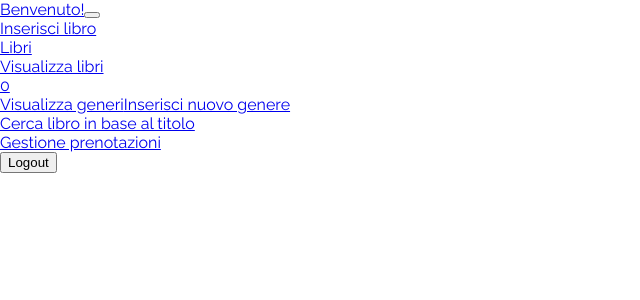
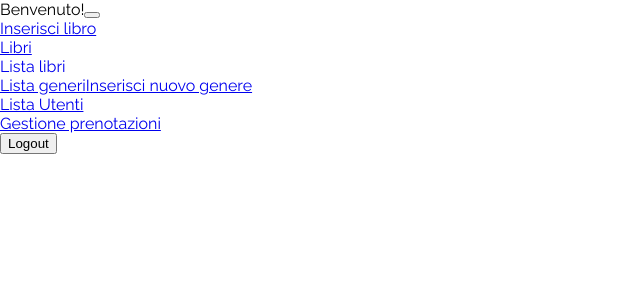
Before and after one commit to matteomorganti/library_administration, a React (Create React App) app: page /Dashboard in a window 1280 px wide. Both pictures are taken after a click on the button "Libri". Shown: the top 300 px of the page, without its empty margins (0-640 px from the left). Built offline with nearby package versions, Linux system fonts and the light colour scheme.

Commit message:
risolto problema render dei dati

```diff
--- a/src/Dashboard.js
+++ b/src/Dashboard.js
@@ -12,7 +12,7 @@ import PropTypes from "prop-types";
 import AuthenticationService from "./AuthenticationService";
 
 class Dashboard extends Component {
-  state = { data: [] };
+  state = { user: [], book: [] };
 
   static propTypes = {
     history: PropTypes.object.isRequired,
@@ -65,7 +65,7 @@ class Dashboard extends Component {
       });
   }
 
-  getUser() {
+  getUser = async () => {
     let JWTToken = localStorage.getItem("token");
     axios
       .get(
@@ -77,42 +77,33 @@ class Dashboard extends Component {
       .then((response) => {
         console.log(response.data);
         console.log(JWTToken);
-      });
-  }
+        const utente = response.data.data[0].map((obj) => ({
+          ID: obj.ID,
+          Nome: obj.Nome,
+          Cognome: obj.Cognome,
+          Email: obj.Email,
+        }));
+        this.setState({ user: utente });
+      })
+      .catch((error) => console.error(`Error:  ${error}`));
+  };
 
   getAllLibri = async () => {
     let JWTToken = localStorage.getItem("token");
-    const response = axios
+    axios
       .get("http://g0ptrkwkej5fhqfl.myfritz.net:8090/api/libri/getAll", {
         headers: { Authorization: `${JWTToken}` },
       })
       .then((response) => {
-        console.log(response.data); //metodo Roberto
+        console.log(response.data);
         console.log(JWTToken);
-        this.setState({ data: response.data});
+        const libri = response.data.data[0].map((obj) => ({
+          ID: obj.ID,
+          Titolo: obj.Titolo,
+        }));
+        this.setState({ book: libri });
       })
       .catch((error) => console.error(`Error:  ${error}`));
-  };
-
-  addPrenotazione = (utente, libro, dataPrenotazione) => {
-    let JWTToken = localStorage.getItem("token");
-    axios
-      .post(
-        "http://g0ptrkwkej5fhqfl.myfritz.net:8090/api/prenotazioni/addPrenotazione",
-        {
-          utente,
-          libro,
-          dataPrenotazione,
-          headers: { Authorization: `${JWTToken}` },
-        }
-      )
-      .then((response) => {
-        console.log(response);
-      })
-      .catch((err) => {
-        console.log(err);
-        throw err;
-      });
   };
 
   doLogout = async (event) => {
@@ -123,22 +114,34 @@ class Dashboard extends Component {
 
   render() {
     return (
-      <Navbar bg="light" expand="lg">
-        <Navbar.Brand href="#home">Benvenuto!</Navbar.Brand>
+      <Navbar bg="dark" expand="lg">
+        <Navbar.Brand>Benvenuto!</Navbar.Brand>
         <Navbar.Toggle aria-controls="basic-navbar-nav" />
         <Navbar.Collapse id="basic-navbar-nav">
           <Nav className="mr-auto">
             <Nav.Link href="">Inserisci libro</Nav.Link>
             <NavDropdown title="Libri" id="basic-nav-dropdown">
-              <NavDropdown.Item onClick={this.getAllLibri} href="#action/3.1">
-                Visualizza libri
-                <div>{this.state.data.length}</div>
+              <NavDropdown.Item
+                onClick={this.getAllLibri}
+                style={{ textDecoration: "none" }}
+                href="#action/3.1"
+              >
+                Lista libri
+                <div>
+                  {this.state.book.map((libro) => (
+                    <p key="book">
+                      {libro.Titolo}
+                      &nbsp;
+                      {libro.ID}
+                    </p>
+                  ))}
+                </div>
               </NavDropdown.Item>
               <NavDropdown.Item
                 onClick={this.libriNonRestituiti}
                 href="#action/3.2"
               >
-                Visualizza generi
+                Lista generi
               </NavDropdown.Item>
               <NavDropdown.Item
                 onClick={this.numeroLibriNoleggiati}
@@ -147,10 +150,23 @@ class Dashboard extends Component {
                 Inserisci nuovo genere
               </NavDropdown.Item>
               <NavDropdown.Divider />
-              <NavDropdown.Item href="#action/3.4">
-                Cerca libro in base al titolo
-              </NavDropdown.Item>
             </NavDropdown>
+            <Nav.Link href="" onClick={this.getUser}>
+              Lista Utenti
+              <div>
+                {this.state.user.map((utente) => (
+                  <p key="user">
+                    {utente.ID}
+                    &nbsp;
+                    {utente.Nome}
+                    &nbsp;
+                    {utente.Cognome}
+                    &nbsp;
+                    {utente.Email}
+                  </p>
+                ))}
+              </div>
+            </Nav.Link>
             <NavDropdown title="Gestione prenotazioni" id="basic-nav-dropdown">
               <NavDropdown.Item
                 onClick={this.libriPrenotati}
```
Also changed, not shown: 1 other file (tests, documents, lock files or other folders).
